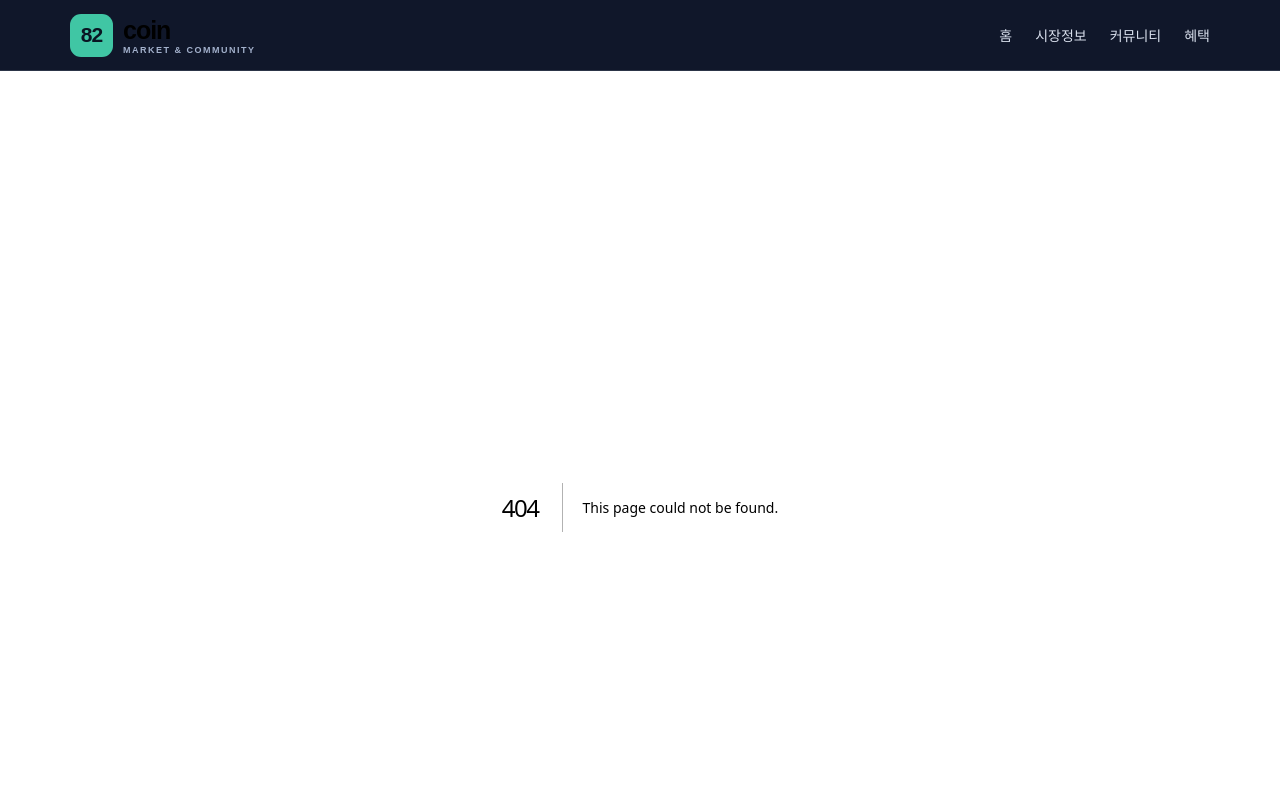
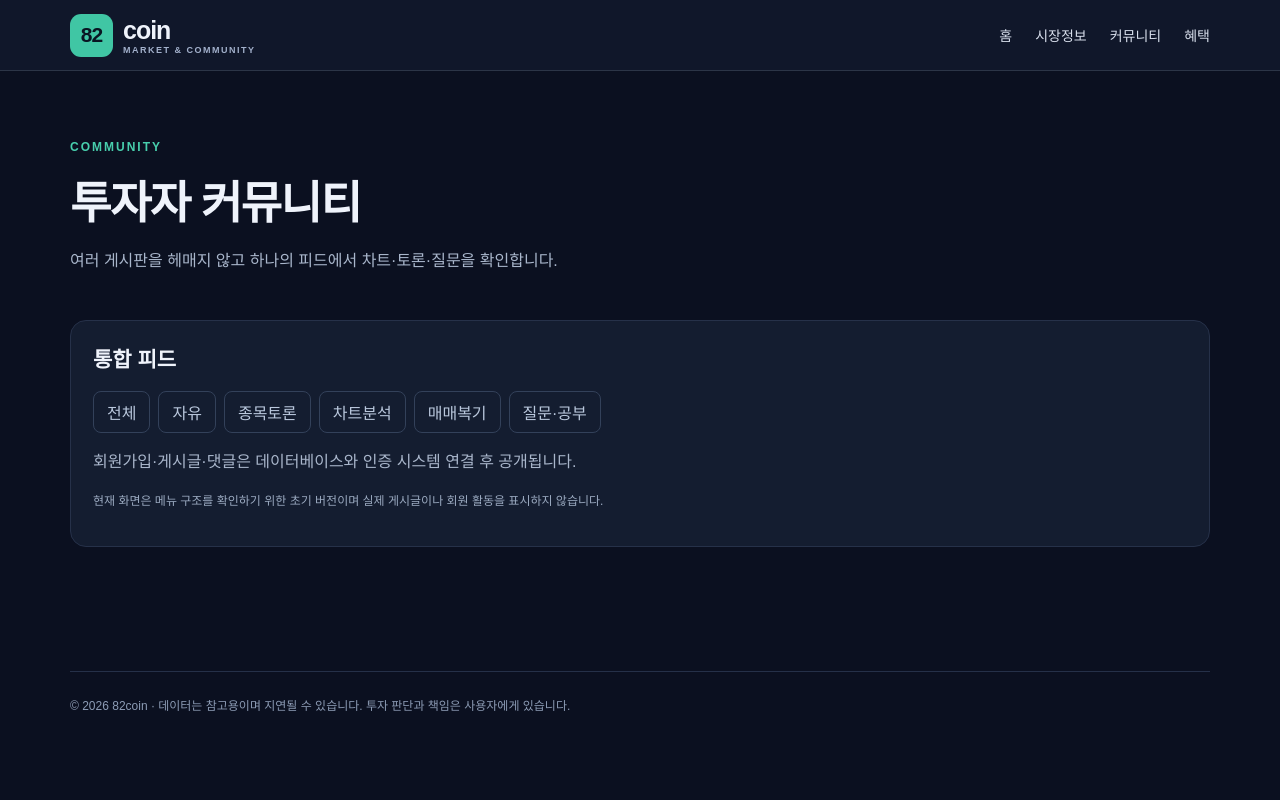
Before and after one commit to orbit-box/82coin, a Next.js app: page /community in a window 1280 px wide. Before the commit this address had no page. Shown: the top 800 px of the page. Built offline with nearby package versions, Linux system fonts and the light colour scheme.

Commit message:
Implement 82coin app/community/page.tsx

```diff
--- /dev/null
+++ b/app/community/page.tsx
@@ -0,0 +1 @@
+const categories=["전체","자유","종목토론","차트분석","매매복기","질문·공부"];export default function Community(){return <><section className="hero"><span className="eyebrow">COMMUNITY</span><h1>투자자 커뮤니티</h1><p>여러 게시판을 헤매지 않고 하나의 피드에서 차트·토론·질문을 확인합니다.</p></section><div className="card"><h2>통합 피드</h2><div className="toolbar">{categories.map(c=><span className="chip" key={c}>{c}</span>)}</div><p>회원가입·게시글·댓글은 데이터베이스와 인증 시스템 연결 후 공개됩니다.</p><p className="notice">현재 화면은 메뉴 구조를 확인하기 위한 초기 버전이며 실제 게시글이나 회원 활동을 표시하지 않습니다.</p></div></>}
```
